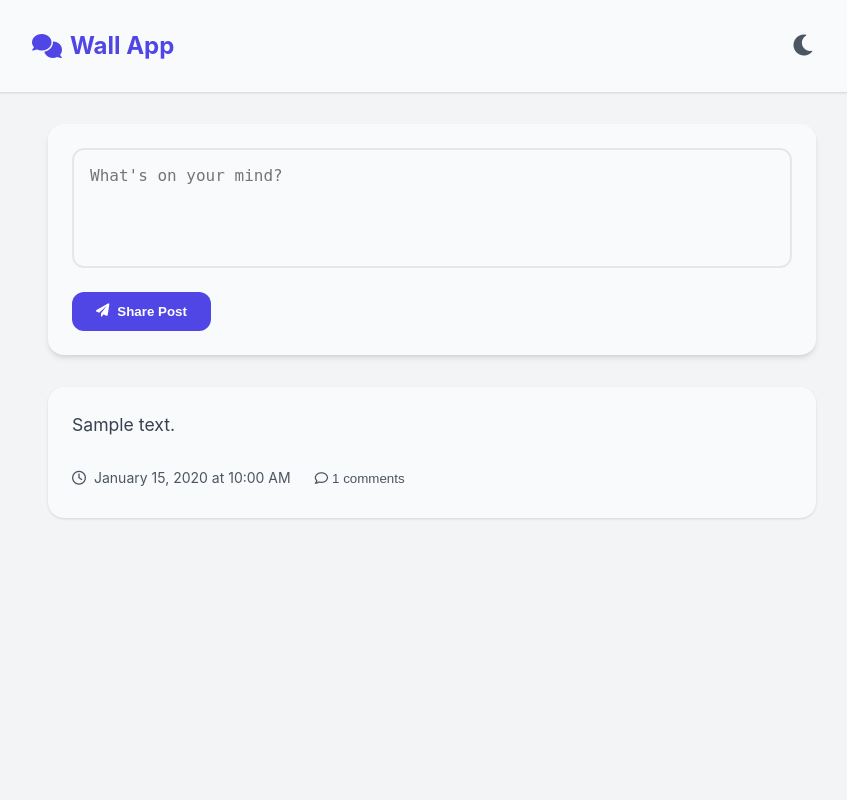
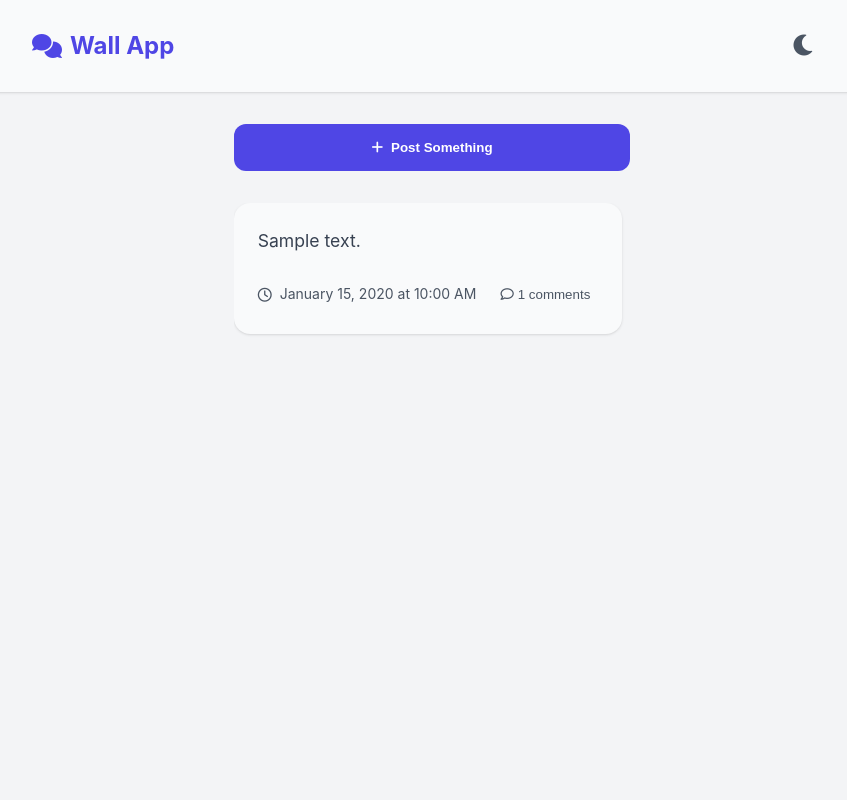
Before and after one commit to gebertocarlos/flask_wall_app, a Flask app: template templates/index.html in a window 1280 px wide. Shown: the whole page, without its empty margins (208-1055 px from the left). Run offline with Flask 3, Linux system fonts and the light colour scheme; the template is opened without the code that fills it: most values are stand-ins (such as "Sample title", 1, 10 or a date in 2020); some libraries are stand-ins or nearby versions.

Commit message:
post order

```diff
--- a/templates/index.html
+++ b/templates/index.html
@@ -49,6 +48,9 @@
             color: var(--gray-700);
             line-height: 1.6;
             transition: background-color 0.3s ease;
+            height: 100vh;
+            display: flex;
+            flex-direction: column;
         }
 
         .navbar {
@@ -69,12 +71,6 @@
             align-items: center;
         }
 
-        .container {
-            max-width: 800px;
-            margin: 0 auto;
-            padding: 2rem 1rem;
-        }
-
         .brand {
             font-size: 1.5rem;
             font-weight: 700;
@@ -104,18 +97,38 @@
             color: var(--primary);
         }
 
+        .container {
+            max-width: 800px;
+            margin: 0 auto;
+            padding: 1rem;
+            display: flex;
+            flex-direction: column;
+            gap: 1rem;
+            height: calc(100vh - 64px);
+            position: relative;
+        }
+
+        .post-form-container {
+            position: sticky;
+            top: 0;
+            z-index: 90;
+            background: var(--gray-100);
+            padding: 1rem 0;
+        }
+
         .post-form {
             background: var(--gray-50);
             border-radius: 1rem;
             padding: 1.5rem;
             box-shadow: var(--shadow-md);
-            margin-bottom: 2rem;
+            margin-bottom: 1rem;
             transition: all 0.3s ease;
+            display: none;
         }
 
-        .post-form:focus-within {
-            transform: translateY(-2px);
-            box-shadow: var(--shadow-lg);
+        .post-form.visible {
+            display: block;
+            animation: slideDown 0.3s ease;
         }
 
         .post-form textarea {
@@ -135,6 +148,32 @@
         .post-form textarea:focus {
             outline: none;
             border-color: var(--primary);
+        }
+
+        .toggle-post-form {
+            width: 100%;
+            padding: 1rem;
+            background: var(--primary);
+            color: white;
+            border: none;
+            border-radius: 0.75rem;
+            font-weight: 600;
+            cursor: pointer;
+            display: flex;
+            align-items: center;
+            justify-content: center;
+            gap: 0.5rem;
+            transition: all 0.2s ease;
+        }
+
+        .toggle-post-form:hover {
+            background: var(--primary-dark);
+        }
+
+        .posts-container {
+            flex: 1;
+            overflow-y: auto;
+            padding-right: 0.5rem;
         }
 
         .btn {
@@ -328,6 +336,11 @@
     </nav>
 
     <main class="container">
+        <div class="post-form-container">
+            <button class="toggle-post-form">
+                <i class="fas fa-plus"></i>
+                Post Something
+            </button>
             <div class="post-form">
                 <form id="postForm">
                     <textarea name="content" id="postContent" placeholder="What's on your mind?" required></textarea>
@@ -337,9 +350,9 @@
                     </button>
                 </form>
             </div>
+        </div>
 
-        <div id="postsContainer">
-            <!-- Inside the for loop for posts -->
+        <div class="posts-container" id="postsContainer">
             {% for post in posts %}
             <article class="post" id="post-{{ post.id }}">
                 <p class="post-content">{{ post.content }}</p>
@@ -372,21 +385,56 @@
         </div>
     </main>
 
-    <button class="scroll-top" aria-label="Scroll to top">
-        <i class="fas fa-arrow-up"></i>
-    </button>
+    <script>
+        // Theme Toggle
+        const themeToggleButton = document.querySelector('.theme-toggle');
+        const rootElement = document.documentElement;
 
-    <script>
-        // Theme Toggle and other code remains the same
+        const savedTheme = localStorage.getItem('theme');
+        if (savedTheme) {
+            rootElement.setAttribute('data-theme', savedTheme);
+            updateThemeToggleIcon(savedTheme);
+        } else {
+            rootElement.setAttribute('data-theme', 'light');
+        }
 
-        // Comment Toggle
+        themeToggleButton.addEventListener('click', () => {
+            const currentTheme = rootElement.getAttribute('data-theme');
+            const newTheme = currentTheme === 'dark' ? 'light' : 'dark';
+            rootElement.setAttribute('data-theme', newTheme);
+            localStorage.setItem('theme', newTheme);
+            updateThemeToggleIcon(newTheme);
+        });
+
+        function updateThemeToggleIcon(theme) {
+            const icon = themeToggleButton.querySelector('i');
+            if (theme === 'dark') {
+                icon.classList.remove('fa-sun');
+                icon.classList.add('fa-moon');
+            } else {
+                icon.classList.remove('fa-moon');
+                icon.classList.add('fa-sun');
+            }
+        }
+
+        const togglePostForm = document.querySelector('.toggle-post-form');
+        const postForm = document.querySelector('.post-form');
+
+        togglePostForm.addEventListener('click', () => {
+            postForm.classList.toggle('visible');
+            const isVisible = postForm.classList.contains('visible');
+            togglePostForm.innerHTML = isVisible ?
+                '<i class="fas fa-times"></i> Close' :
+                '<i class="fas fa-plus"></i> Post Something';
+        });
+
         // Comment Toggle
         const toggleComments = (commentsId) => {
             const commentsSection = document.getElementById(commentsId);
             commentsSection.classList.toggle('visible');
         };
 
-        // Attach comment form handler
+        // Handle Comment Form
         const attachCommentFormHandler = (form) => {
             form.addEventListener('submit', (event) => {
                 event.preventDefault();
@@ -408,22 +456,20 @@
                         newComment.innerHTML = `<p>${data.comment.content}</p>`;
 
                         const commentsSection = document.getElementById(`comments-${postId}`);
-                            // Insert the new comment before the comment form
                         const commentForm = commentsSection.querySelector('.comment-form');
                         commentsSection.insertBefore(newComment, commentForm);
 
-                            // Update comment count
                         const commentButton = document.querySelector(`#post-${postId} .action-btn span`);
                         const currentCount = parseInt(commentButton.textContent.split(' ')[0]);
                         commentButton.textContent = `${currentCount + 1} comments`;
 
-                            form.querySelector('textarea').value = '';  // Clear the textarea
+                        form.querySelector('textarea').value = '';
                     }
                 });
             });
         };
 
-        // Handle Post Form submission
+        // Handle Post Form
         document.getElementById('postForm').addEventListener('submit', (event) => {
             event.preventDefault();
             const content = document.getElementById('postContent').value;
@@ -468,59 +510,26 @@
                         </div>
                     `;
 
-                        document.getElementById('postsContainer').prepend(newPost);
+                    const postsContainer = document.getElementById('postsContainer');
+                    if (postsContainer.firstChild) {
+                        postsContainer.insertBefore(newPost, postsContainer.firstChild);
+                    } else {
+                        postsContainer.appendChild(newPost);
+                    }
 
-                        // Attach event handler to the new post's comment form
                     const newCommentForm = newPost.querySelector('.comment-form');
                     attachCommentFormHandler(newCommentForm);
 
-                        document.getElementById('postContent').value = '';  // Clear the textarea
+                    document.getElementById('postContent').value = '';
+                    postForm.classList.remove('visible');
+                    togglePostForm.innerHTML = '<i class="fas fa-plus"></i> Post Something';
                 }
             });
         });
 
-        // Attach handlers to existing comment forms
+        // Initialize comment form handlers
         document.querySelectorAll('.comment-form').forEach(form => {
             attachCommentFormHandler(form);
         });
-        // Theme Toggle
-        const themeToggleButton = document.querySelector('.theme-toggle');
-        const rootElement = document.documentElement;
-
-        // Check and set initial theme from localStorage
-        const savedTheme = localStorage.getItem('theme');
-        if (savedTheme) {
-            rootElement.setAttribute('data-theme', savedTheme);
-            updateThemeToggleIcon(savedTheme);
-        } else {
-            // Default to light theme if no preference is saved
-            rootElement.setAttribute('data-theme', 'light');
-        }
-
-        themeToggleButton.addEventListener('click', () => {
-            // Get current theme
-            const currentTheme = rootElement.getAttribute('data-theme');
-            // Toggle between 'dark' and 'light'
-            const newTheme = currentTheme === 'dark' ? 'light' : 'dark';
-            rootElement.setAttribute('data-theme', newTheme);
-            // Save the new theme to localStorage
-            localStorage.setItem('theme', newTheme);
-            // Update the theme toggle icon
-            updateThemeToggleIcon(newTheme);
-        });
-
-        function updateThemeToggleIcon(theme) {
-            const icon = themeToggleButton.querySelector('i');
-            if (theme === 'dark') {
-                icon.classList.remove('fa-sun');
-                icon.classList.add('fa-moon');
-            } else {
-                icon.classList.remove('fa-moon');
-                icon.classList.add('fa-sun');
-            }
-        }
-
-    </script>
-</body>
-
+    </script></body>
 </html>
```
Also changed, not shown: other parts of templates/index.html (+1 -40 lines). Lines whose indentation alone changed are shown as unchanged.
